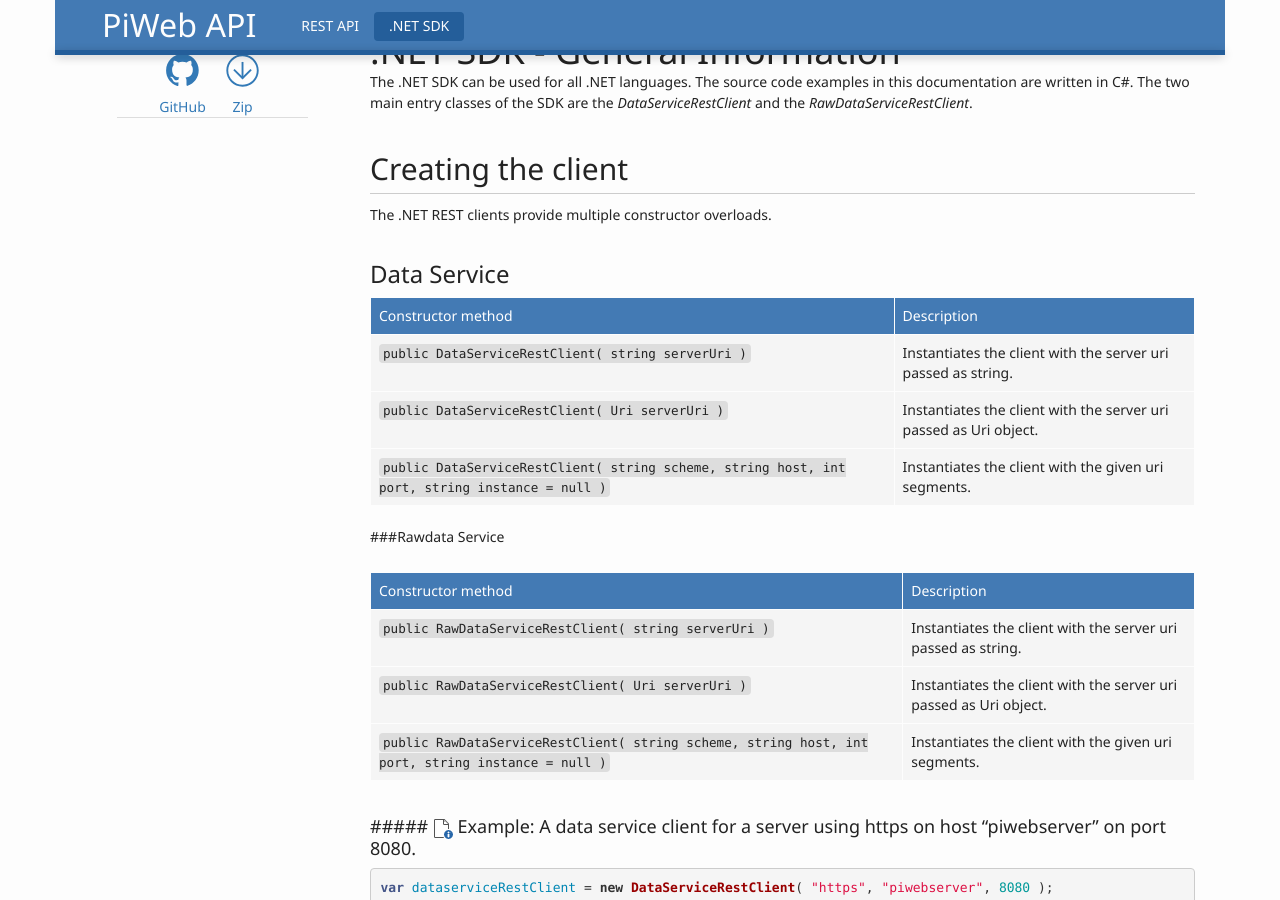
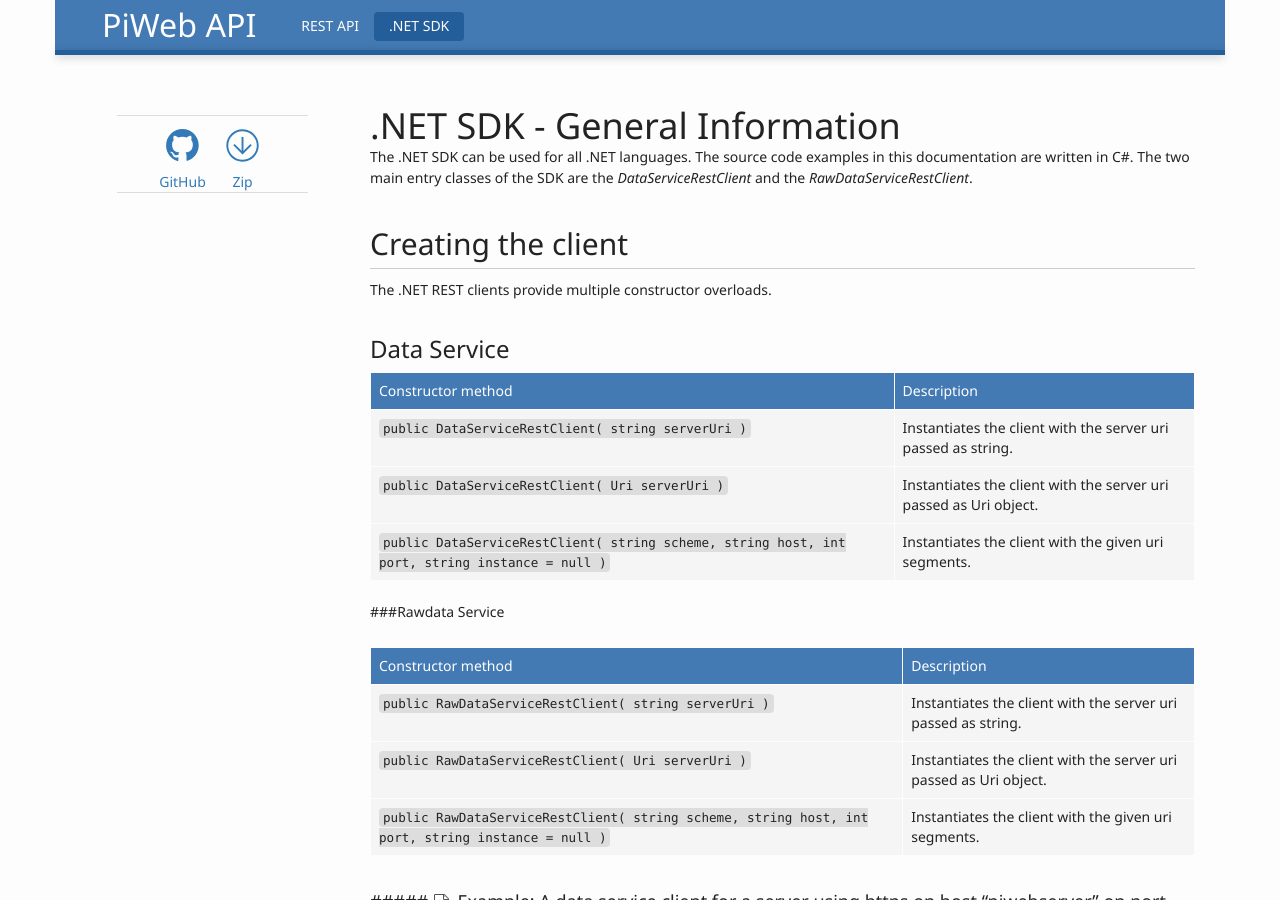
Before and after one commit to ZEISS-PiWeb/PiWeb-Api, a Jekyll site: the page built from _pages/021-netsdk-general.md, in a window 1280 px wide and 900 px high. Built offline with Jekyll 4.4.1, drawn with Linux system fonts in a browser that asks for light colours.

Commit message:
Update frame.html

```diff
--- a/_layouts/frame.html
+++ b/_layouts/frame.html
@@ -15,8 +15,8 @@
     <meta name="viewport" content="user-scalable=no, width=device-width" id="viewport">
   </head>
   <body data-spy="scroll" data-target="#navbar" data-offset="120">
-	<nav class="navbar navbar-default navbar-fixed-top" role="banner">
-	  	<div class="container container-header">
+	<nav class="navbar navbar-default" role="banner">
+	  	<div class="container container-header container-header-top">
 	    		<div class="navbar-header">
 	      			<button class="navbar-toggle" type="button" data-toggle="collapse" data-target=".navbar-collapse">
 	        			<span class="sr-only">Toggle navigation</span>
```
